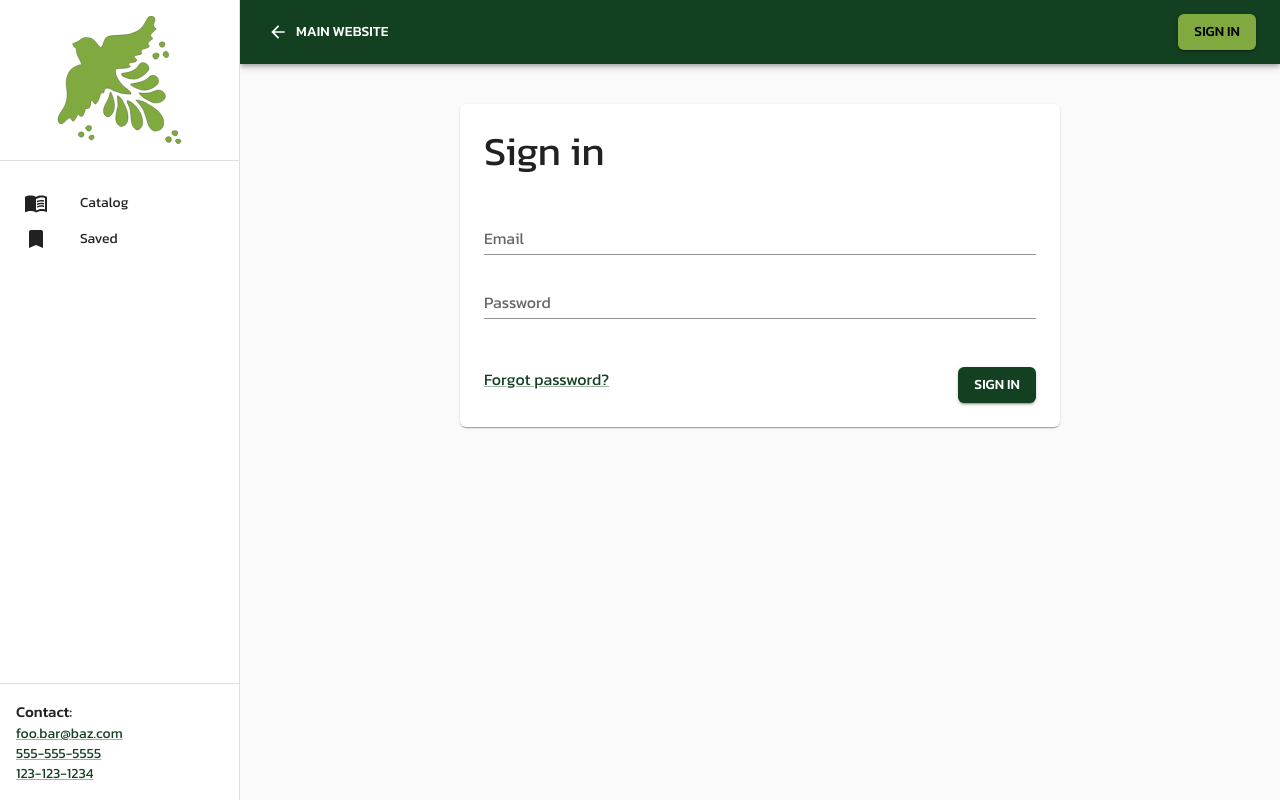
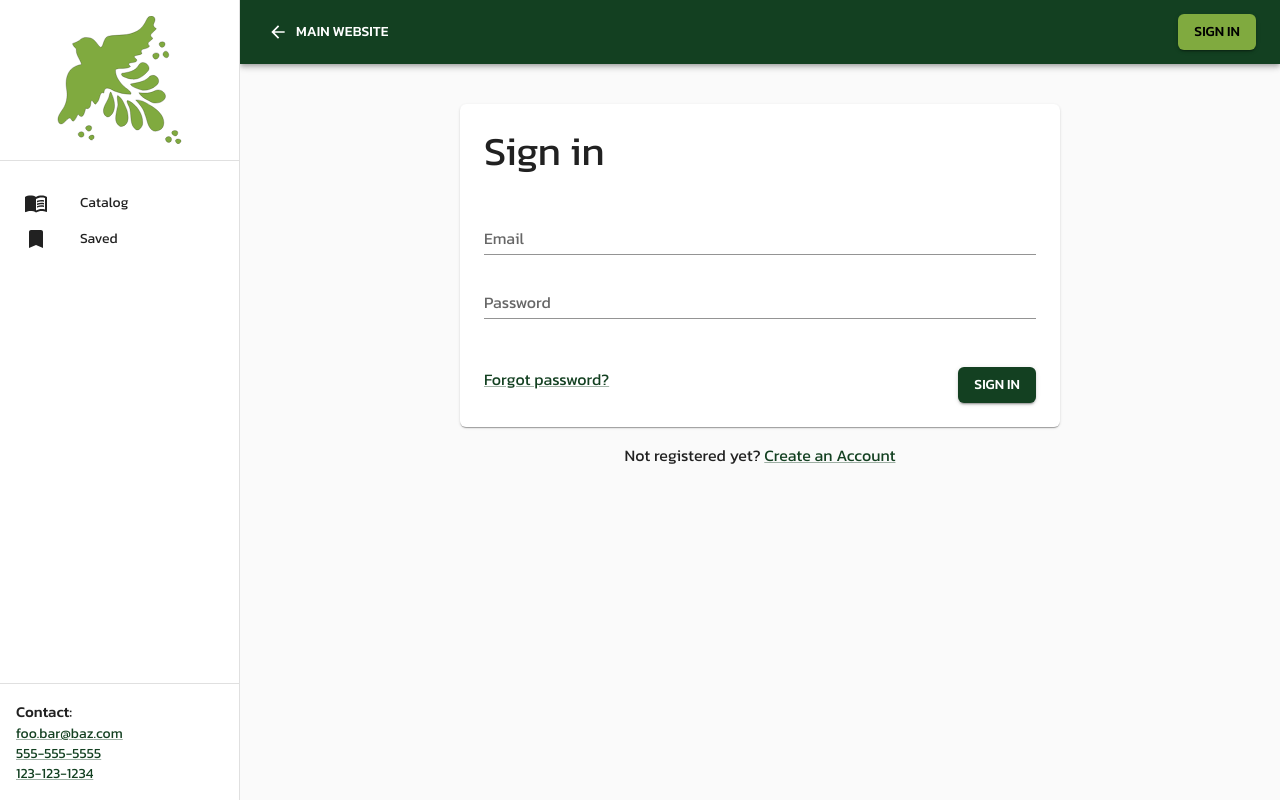
Before and after one commit to kzuraniewski/catalog, a Next.js app: page /sign-in in a window 1280 px wide. Built offline with nearby package versions, Linux system fonts and the light colour scheme.

Commit message:
no account link

```diff
--- a/src/pages/sign-in.tsx
+++ b/src/pages/sign-in.tsx
@@ -57,6 +57,7 @@ const SignIn: NextPage = () => {
 				sx={{
 					p: 3,
 					mx: 'auto',
+					mb: 2,
 					maxWidth: 600,
 				}}
 			>
@@ -112,6 +113,13 @@ const SignIn: NextPage = () => {
 					</Box>
 				</form>
 			</Paper>
+
+			<Typography align="center">
+				Not registered yet?{' '}
+				<Link href="#">
+					<MuiLink href="#">Create an Account</MuiLink>
+				</Link>
+			</Typography>
 		</>
 	);
 };
```
